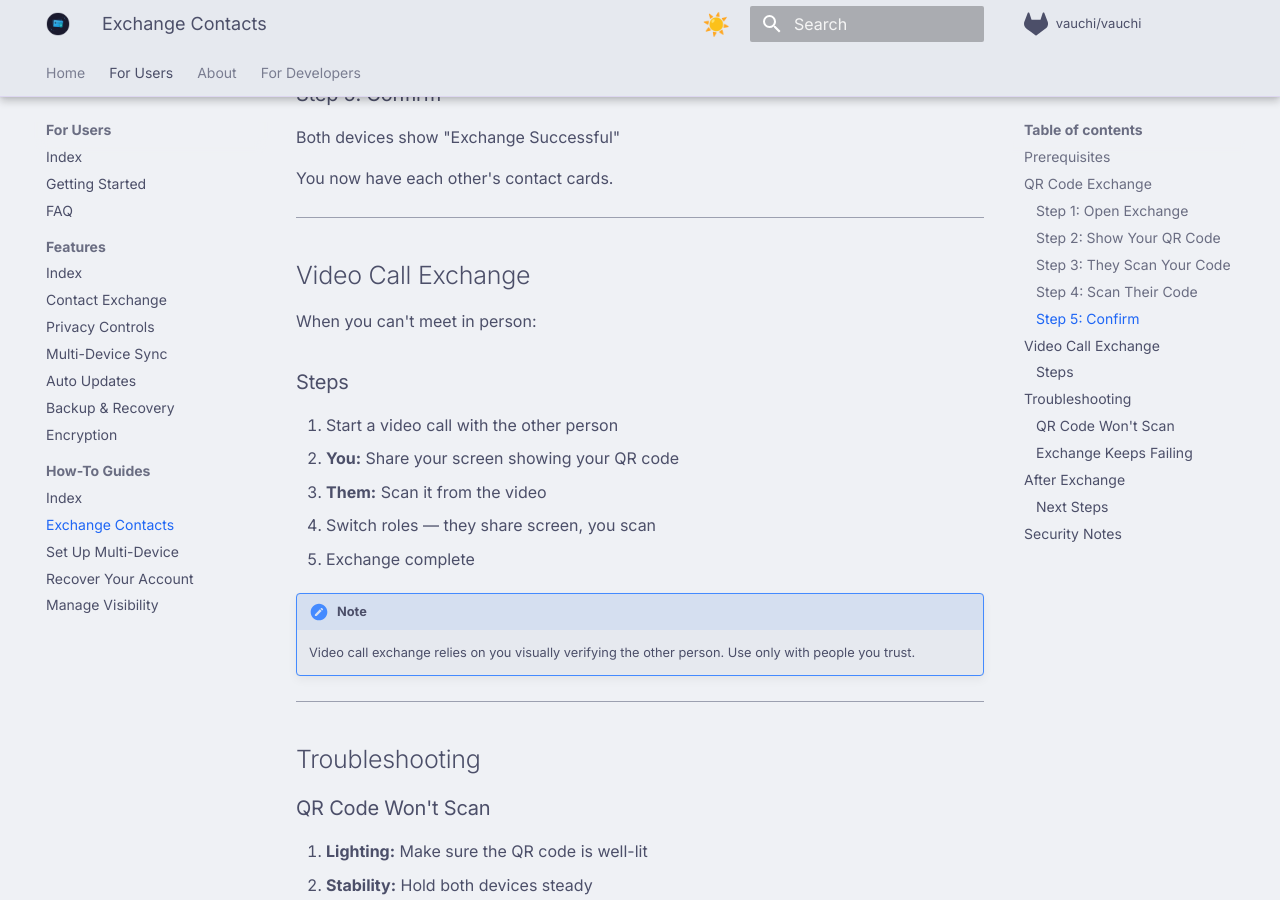
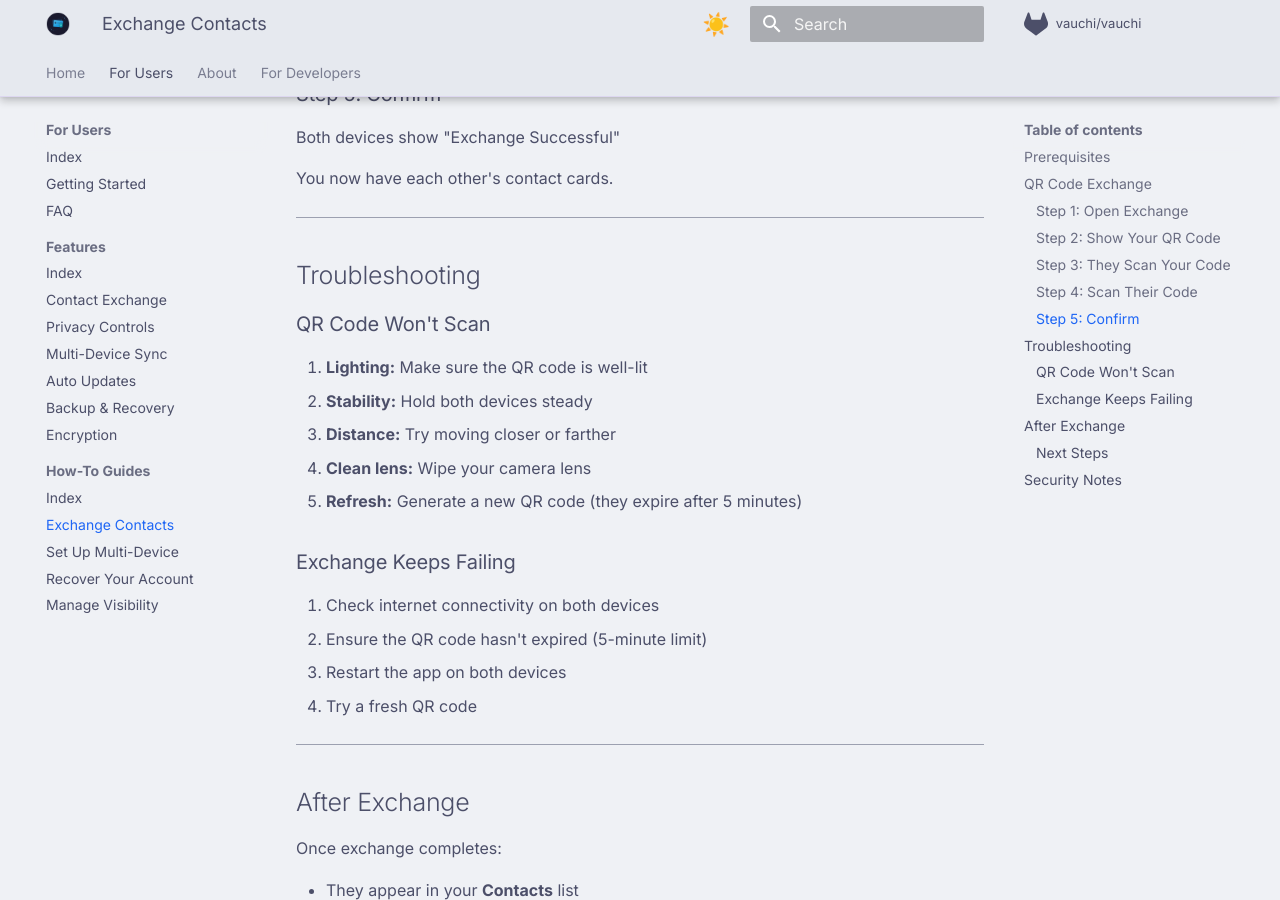
Before and after one commit to vauchi/docs, an MkDocs documentation site: the page built from docs/users/guides/exchange.md, in a window 1280 px wide and 900 px high, scrolled down 1305 px. Built offline with MkDocs 1.6.1 and Material for MkDocs 9.7.7, drawn with Linux system fonts in a browser that asks for light colours; comment, search, counter and statistics services are not loaded; some of the changed text lies outside the part shown.

Commit message:
fix: remove inaccurate claims from user docs
- Remove video call exchange (not implemented, proximity required by design)
- Fix "Settings > Devices > Link New Device" navigation path
- Fix backup encoding claim (varies by platform, not always Base64)
- Fix recovery guide: in-person required, not video call

Co-Authored-By: Claude Opus 4.6 <noreply@anthropic.com>

```diff
--- a/docs/users/guides/exchange.md
+++ b/docs/users/guides/exchange.md
@@ -10,7 +10,7 @@ Step-by-step guide for exchanging contact cards with other Vauchi users.
 ## Prerequisites
 
 - Both you and the other person have Vauchi installed
-- You're physically together (or on a video call)
+- You're physically together (proximity verification required)
 - Both devices have working cameras
 
 ---
@@ -49,23 +49,6 @@ Both people show and scan each other's QR codes. This ensures fresh encryption k
 Both devices show "Exchange Successful"
 
 You now have each other's contact cards.
-
----
-
-## Video Call Exchange
-
-When you can't meet in person:
-
-### Steps
-
-1. Start a video call with the other person
-2. **You:** Share your screen showing your QR code
-3. **Them:** Scan it from the video
-4. Switch roles — they share screen, you scan
-5. Exchange complete
-
-!!! note
-    Video call exchange relies on you visually verifying the other person. Use only with people you trust.
 
 ---
 
```
Also changed, not shown: docs/users/faq.md (+6 -6 lines), docs/users/features/contact-exchange.md (+0 -13 lines), docs/users/guides/recovery.md (+1 -1 lines).
